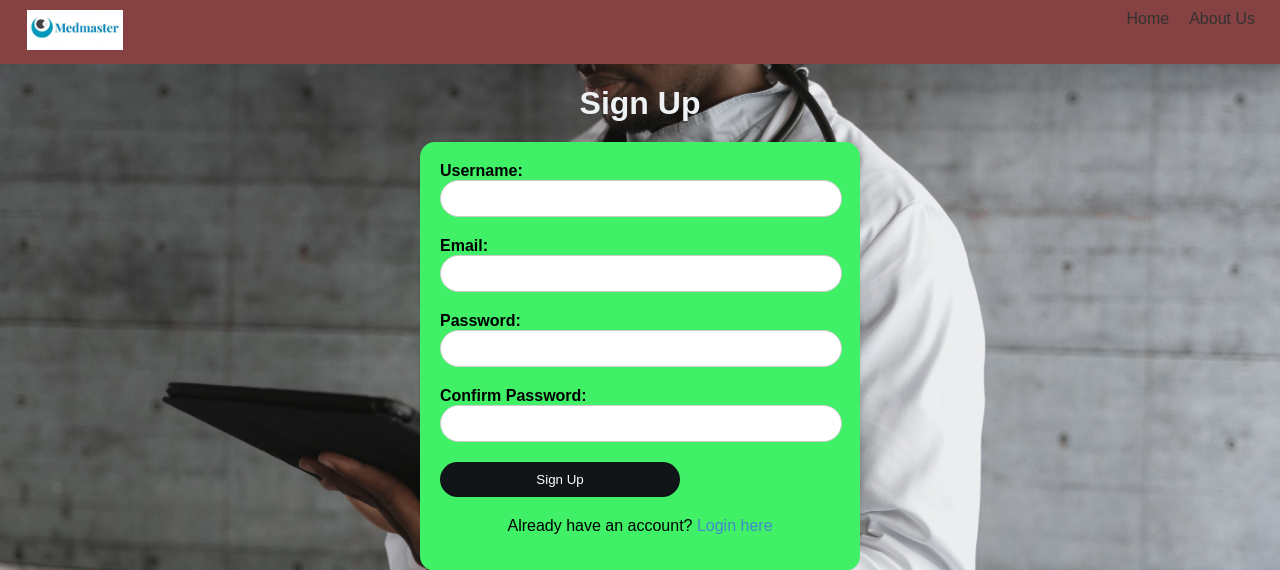
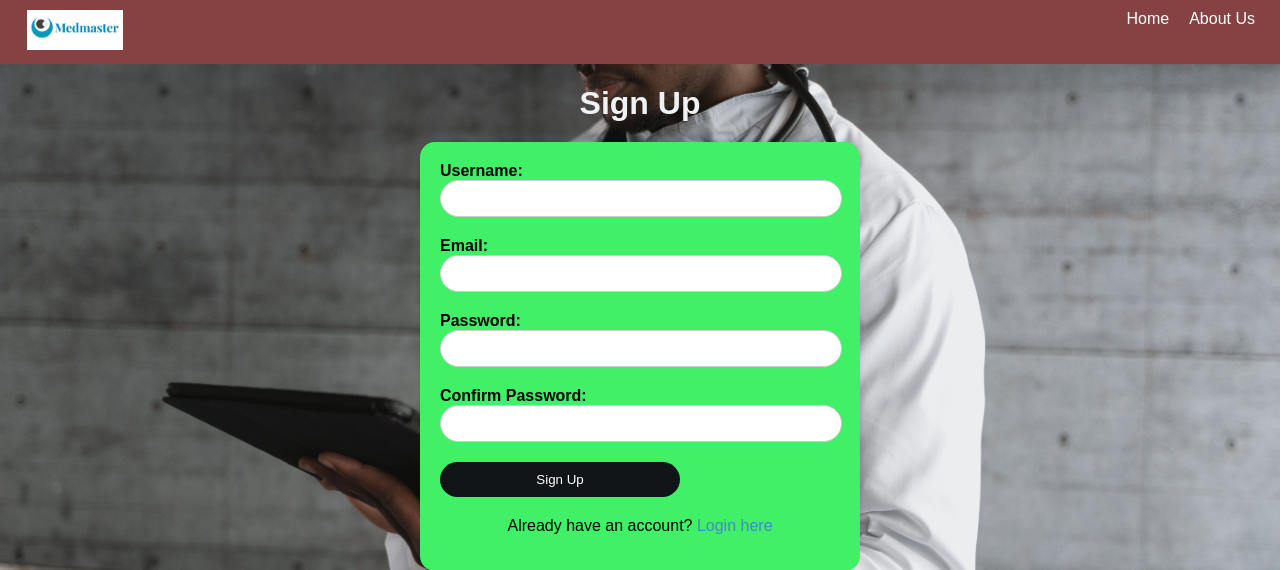
Before and after one commit to Joshuaomwami/software-med-project, a PHP site: page /sign-up.php in a window 1280 px wide. Shown: the top 570 px of the page. Run offline with PHP 8.4, Linux system fonts and the light colour scheme.

Commit message:
second commit

```diff
--- a/sign-up.css
+++ b/sign-up.css
@@ -33,7 +33,7 @@ body {
 }
 
 .navbar li a {
-  color: #333;
+  color: #ffffff;
   text-decoration: none;
   padding: 5px;
 }
@@ -41,6 +41,7 @@ body {
 .navbar li a:hover {
   background-color: #ddd;
   border-radius: 4px;
+  color: #080808;
 }
 
 .navbar img {
```
